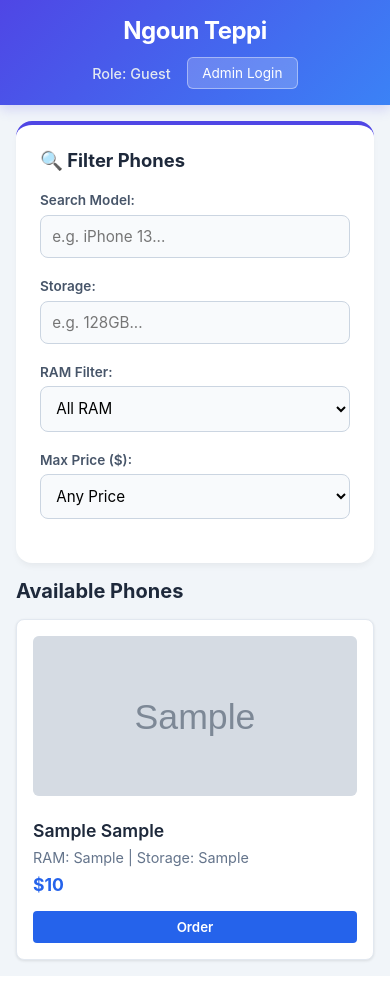
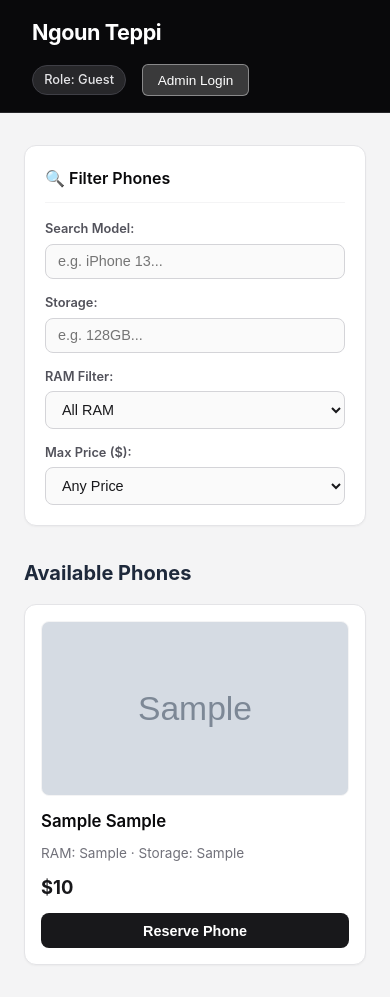
Before and after one commit to Nitaa0z/ngoun_teppi, a Flask app: page / in a window 390 px wide. Before the commit the page ends 976 px from the top, so only its background shows below. Run offline with Flask 3, Linux system fonts and the light colour scheme; tables that the repository leaves empty or names only in its code hold one stand-in row (values such as "Sample post"); grey boxes marked "Sample" are stand-in pictures; data that the repository does not hold is empty.

Commit message:
Apply clean black and gray UI theme

```diff
--- a/static/script.js
+++ b/static/script.js
@@ -155,19 +155,19 @@ function renderProducts(products) {
     const safeTitle = phoneTitle.replace(/'/g, "\\'");
 
     const adminDeleteButton = isAdmin
-      ? `<button type="button" onclick="deleteProduct(${product.id}, '${safeTitle}')" style="margin-top: 0.35rem; background: #ef4444; color: white; border: none; padding: 0.45rem; border-radius: 4px; cursor: pointer; font-weight: 600; font-size: 0.85rem;">🗑️ Delete (Sold In-Store)</button>`
+      ? `<button type="button" onclick="deleteProduct(${product.id}, '${safeTitle}')" style="margin-top: 0.35rem; background: #f4f4f5; color: #b91c1c; border: 1px solid #fecaca; padding: 0.5rem; border-radius: 8px; cursor: pointer; font-weight: 600; font-size: 0.85rem;">Delete (Sold In-Store)</button>`
       : "";
 
     const card = document.createElement("div");
     card.className = "product-card";
     card.style.cssText =
-      "background: white; border-radius: 8px; padding: 1rem; box-shadow: 0 1px 3px rgba(0,0,0,0.1); display: flex; flex-direction: column; gap: 0.5rem;";
+      "background: #ffffff; border-radius: 12px; padding: 1rem; display: flex; flex-direction: column; gap: 0.55rem;";
     card.innerHTML = `
-      <img src="${imageUrl}" alt="${phoneTitle}" style="width: 100%; height: 160px; object-fit: cover; border-radius: 6px; background: #f1f5f9;" onerror="this.onerror=null;this.src='${FALLBACK_IMG}'">
-      <h3 style="margin: 0; font-size: 1.1rem; color: #1e293b;">${phoneTitle}</h3>
-      <p style="color: #64748b; font-size: 0.9rem; margin: 0;">RAM: ${phoneRam} | Storage: ${phoneStorage}</p>
-      <p style="font-weight: bold; color: #2563eb; font-size: 1.1rem; margin: 0;">$${phonePrice}</p>
-      <button type="button" onclick="openOrderModal(${product.id}, '${safeTitle}')" style="margin-top: 0.5rem; background: #2563eb; color: white; border: none; padding: 0.5rem; border-radius: 4px; cursor: pointer; font-weight: 600;">Order</button>
+      <img src="${imageUrl}" alt="${phoneTitle}" style="width: 100%; height: 175px; object-fit: cover; border-radius: 8px; background: #f4f4f5; border: 1px solid #f4f4f5;" onerror="this.onerror=null;this.src='${FALLBACK_IMG}'">
+      <h3 style="margin: 0.25rem 0 0; font-size: 1.05rem; font-weight: 600; color: #09090b;">${phoneTitle}</h3>
+      <p style="color: #71717a; font-size: 0.85rem; margin: 0;">RAM: ${phoneRam} · Storage: ${phoneStorage}</p>
+      <p style="font-weight: 700; color: #18181b; font-size: 1.15rem; margin: 0.15rem 0;">$${phonePrice}</p>
+      <button type="button" onclick="openOrderModal(${product.id}, '${safeTitle}')" style="margin-top: auto; background: #18181b; color: #ffffff; border: none; padding: 0.6rem; border-radius: 8px; cursor: pointer; font-weight: 600; font-size: 0.9rem;">Reserve Phone</button>
       ${adminDeleteButton}
     `;
     productGrid.appendChild(card);
--- a/static/style.css
+++ b/static/style.css
@@ -2,337 +2,236 @@ html {
     scroll-behavior: smooth;
 }
 
-* {
+/* Base & Typography */
+*,
+*::before,
+*::after {
   box-sizing: border-box;
   margin: 0;
   padding: 0;
-    font-family: 'Inter', -apple-system, BlinkMacSystemFont, "Segoe UI", Roboto, sans-serif;
 }
 
 body {
-    background-color: #f1f5f9;
-    color: #1e293b;
+  font-family: -apple-system, BlinkMacSystemFont, "Inter", "Segoe UI", Roboto, sans-serif;
+  background-color: #f4f4f5;
+  color: #18181b;
+  line-height: 1.5;
+  -webkit-font-smoothing: antialiased;
 }
 
-/* Vibrant Header with Gradient */
+/* Header */
 header {
-    background: linear-gradient(135deg, #4f46e5 0%, #3b82f6 100%);
-    color: white;
-    padding: 1.25rem 2rem;
+  background-color: #09090b;
+  color: #fafafa;
+  padding: 1rem 2rem;
   display: flex;
+  flex-wrap: wrap;
   justify-content: space-between;
   align-items: center;
-    box-shadow: 0 4px 12px rgba(79, 70, 229, 0.2);
+  gap: 1rem;
+  border-bottom: 1px solid #27272a;
+  position: sticky;
+  top: 0;
+  z-index: 40;
 }
 
 header h1 {
-    font-size: 1.5rem;
+  font-size: 1.35rem;
   font-weight: 700;
-    letter-spacing: -0.5px;
+  letter-spacing: -0.02em;
+  color: #ffffff;
 }
 
-header span {
-    color: #e2e8f0 !important;
+#user-role-text {
+  background: #27272a;
+  color: #e4e4e7;
+  padding: 0.3rem 0.7rem;
+  border-radius: 999px;
+  font-size: 0.8rem !important;
+  border: 1px solid #3f3f46;
 }
 
-/* Layout */
+/* Main Layout */
 .main-container {
-    max-width: 1300px;
+  max-width: 1280px;
   margin: 2rem auto;
   padding: 0 1.5rem;
   display: grid;
-    grid-template-columns: 280px 1fr;
+  grid-template-columns: 260px 1fr;
   gap: 2rem;
+  align-items: start;
 }
 
-/* Responsive adjustments for mobile phones */
-@media (max-width: 768px) {
-    header {
-        flex-direction: column;
-        gap: 0.75rem;
-        text-align: center;
-        padding: 1rem;
-    }
-
-    header div {
-        flex-wrap: wrap;
-        justify-content: center;
-    }
-
+@media (max-width: 820px) {
   .main-container {
     grid-template-columns: 1fr;
-        padding: 0 1rem;
-        margin: 1rem auto;
-        gap: 1rem;
-    }
-
-    .product-grid {
-        grid-template-columns: repeat(auto-fill, minmax(220px, 1fr));
-        gap: 1rem;
-    }
-
-    .admin-section {
-        padding: 0 1rem;
-    }
-
-    /* Make tables scrollable side-to-side on mobile */
-    .table-wrapper {
-        overflow-x: auto;
-        -webkit-overflow-scrolling: touch;
-    }
-
-    table {
-        min-width: 600px;
   }
 }
 
-/* Sidebar Filters Card */
-aside.filters {
+/* Sidebar Filters */
+.filters {
   background: #ffffff;
-    padding: 1.5rem;
-    border-radius: 16px;
-    box-shadow: 0 4px 6px -1px rgb(0 0 0 / 0.05);
-    height: fit-content;
-    border-top: 4px solid #4f46e5;
+  border: 1px solid #e4e4e7;
+  border-radius: 12px;
+  padding: 1.25rem;
+  box-shadow: 0 1px 2px rgba(0, 0, 0, 0.04);
 }
 
-aside.filters h2 {
-    font-size: 1.15rem;
-    margin-bottom: 1.25rem;
-    color: #1e293b;
+.filters h2 {
+  font-size: 1rem;
+  font-weight: 600;
+  color: #09090b;
+  margin-bottom: 1rem;
+  padding-bottom: 0.75rem;
+  border-bottom: 1px solid #f4f4f5;
 }
 
-aside.filters label {
+.filters label {
   display: block;
-    font-size: 0.85rem;
+  font-size: 0.8rem;
   font-weight: 600;
-    margin-bottom: 0.4rem;
-    color: #475569;
+  color: #52525b;
+  margin-top: 0.85rem;
+  margin-bottom: 0.35rem;
 }
 
-aside.filters input,
-aside.filters select {
+.filters input,
+.filters select,
+.modal-content input,
+.modal-content select,
+.modal-content textarea {
   width: 100%;
-    padding: 0.7rem;
-    margin-bottom: 1.25rem;
-    border: 1px solid #cbd5e1;
+  padding: 0.55rem 0.75rem;
+  font-size: 0.9rem;
+  color: #18181b;
+  background-color: #fafafa;
+  border: 1px solid #d4d4d8;
   border-radius: 8px;
-    font-size: 0.95rem;
-    background: #f8fafc;
-    outline: none;
-    transition: all 0.2s;
+  transition: border-color 0.15s ease, box-shadow 0.15s ease, background-color 0.15s ease;
 }
 
-aside.filters input:focus,
-aside.filters select:focus {
-    border-color: #4f46e5;
-    background: #fff;
-    box-shadow: 0 0 0 3px rgba(79, 70, 229, 0.15);
+.filters input:focus,
+.filters select:focus,
+.modal-content input:focus,
+.modal-content select:focus,
+.modal-content textarea:focus {
+  outline: none;
+  background-color: #ffffff;
+  border-color: #18181b;
+  box-shadow: 0 0 0 3px rgba(24, 24, 27, 0.08);
 }
 
 /* Product Grid */
 .product-grid {
   display: grid;
-    grid-template-columns: repeat(auto-fill, minmax(260px, 1fr));
-    gap: 1.5rem;
+  grid-template-columns: repeat(auto-fill, minmax(240px, 1fr));
+  gap: 1.25rem;
 }
 
-/* Product Card */
 .product-card {
-    background: #ffffff;
-    border-radius: 16px;
-    padding: 1.25rem;
-    display: flex;
-    flex-direction: column;
-    justify-content: space-between;
-    box-shadow: 0 4px 6px -1px rgb(0 0 0 / 0.05);
-    transition: transform 0.2s, box-shadow 0.2s;
-    border: 1px solid #e2e8f0;
+  background: #ffffff !important;
+  border: 1px solid #e4e4e7 !important;
+  border-radius: 12px !important;
+  padding: 1rem !important;
+  box-shadow: 0 1px 2px rgba(0, 0, 0, 0.04) !important;
+  transition: transform 0.15s ease, box-shadow 0.15s ease, border-color 0.15s ease;
 }
 
 .product-card:hover {
-    transform: translateY(-5px);
-    box-shadow: 0 12px 20px -3px rgb(0 0 0 / 0.1);
+  transform: translateY(-2px);
+  border-color: #a1a1aa !important;
+  box-shadow: 0 8px 20px rgba(0, 0, 0, 0.06) !important;
 }
 
-.product-card img {
-    width: 100%;
-    height: 180px;
-    object-fit: cover;
-    border-radius: 10px;
-    margin-bottom: 1rem;
-    background: #f1f5f9;
+/* Customer Orders Section */
+#customer-orders {
+  max-width: 1280px;
+  margin: 2.5rem auto 3rem !important;
+  padding: 0 1.5rem !important;
 }
 
-.product-card h3 {
-    font-size: 1.1rem;
-    font-weight: 600;
-    color: #0f172a;
-    margin-bottom: 0.3rem;
-}
-
-.condition-tag {
-    background: #fef3c7;
-    color: #d97706;
-    padding: 0.25rem 0.6rem;
-    border-radius: 6px;
-    font-size: 0.75rem;
-    font-weight: 600;
-    display: inline-block;
-    margin: 0.4rem 0;
-}
-
-/* Action Buttons */
-.buy-btn {
-    background: linear-gradient(135deg, #4f46e5 0%, #3b82f6 100%);
-    color: white;
-    width: 100%;
-    padding: 0.75rem;
-    font-weight: 600;
-    border-radius: 8px;
-    border: none;
-    cursor: pointer;
-    margin-top: 1rem;
-    box-shadow: 0 4px 10px rgba(79, 70, 229, 0.25);
-    transition: opacity 0.2s;
-}
-
-.buy-btn:hover {
-    opacity: 0.9;
-}
-
-/* Admin Dashboard Section */
-.admin-section {
-    max-width: 1300px;
-    margin: 3rem auto;
-    padding: 0 1.5rem;
-}
-
-.admin-header {
-    display: flex;
-    justify-content: space-between;
-    align-items: center;
-    margin-bottom: 1rem;
+#customer-orders h2 {
+  font-size: 1.2rem;
+  font-weight: 700;
+  color: #09090b;
 }
 
 .table-wrapper {
-    background: white;
-    border-radius: 16px;
-    overflow: hidden;
-    box-shadow: 0 4px 6px -1px rgb(0 0 0 / 0.05);
-    border: 1px solid #e2e8f0;
+  border: 1px solid #e4e4e7;
+  border-radius: 12px !important;
+  box-shadow: 0 1px 2px rgba(0, 0, 0, 0.04) !important;
 }
 
-table {
-    width: 100%;
-    border-collapse: collapse;
-    text-align: left;
-}
-
-th {
-    background: #f8fafc;
-    color: #475569;
-    font-weight: 600;
-    padding: 1rem;
-    border-bottom: 1px solid #e2e8f0;
-}
-
-td {
-    padding: 1rem;
-    border-bottom: 1px solid #f1f5f9;
-    color: #334155;
-}
-
-/* --- MODAL POPUPS (Hides forms until triggered!) --- */
+/* Modals */
 .modal-backdrop {
   display: none;
   position: fixed;
-    top: 0;
-    left: 0;
-    width: 100%;
-    height: 100%;
-    background: rgba(15, 23, 42, 0.65);
-    backdrop-filter: blur(4px);
+  inset: 0;
+  background: rgba(9, 9, 11, 0.6);
+  backdrop-filter: blur(3px);
   justify-content: center;
   align-items: center;
-    z-index: 1000;
+  padding: 1rem;
+  z-index: 100;
 }
 
 .modal-content {
-    background: white;
-    padding: 2rem;
-    border-radius: 16px;
-    width: 440px;
-    max-width: 90%;
-    box-shadow: 0 20px 25px -5px rgb(0 0 0 / 0.15), 0 8px 10px -6px rgb(0 0 0 / 0.1);
+  background: #ffffff;
+  border: 1px solid #e4e4e7;
+  border-radius: 14px;
+  padding: 1.5rem;
+  width: 100%;
+  max-width: 440px;
+  box-shadow: 0 20px 35px rgba(0, 0, 0, 0.18);
 }
 
 .modal-content h3 {
-    font-size: 1.25rem;
+  font-size: 1.15rem;
   font-weight: 700;
-    color: #0f172a;
-    margin-bottom: 0.35rem;
+  color: #09090b;
+  margin-bottom: 0.25rem;
 }
 
 .modal-content label {
   display: block;
-    font-size: 0.85rem;
+  font-size: 0.82rem;
   font-weight: 600;
-    color: #475569;
+  color: #3f3f46;
   margin-top: 0.85rem;
   margin-bottom: 0.3rem;
-}
-
-.modal-content input,
-.modal-content select,
-.modal-content textarea {
-    width: 100%;
-    padding: 0.65rem;
-    border: 1px solid #cbd5e1;
-    border-radius: 8px;
-    font-size: 0.95rem;
-    outline: none;
-}
-
-.modal-content input:focus,
-.modal-content select:focus,
-.modal-content textarea:focus {
-    border-color: #4f46e5;
-    box-shadow: 0 0 0 3px rgba(79, 70, 229, 0.15);
 }
 
 .modal-actions {
   display: flex;
   justify-content: flex-end;
-    gap: 0.75rem;
-    margin-top: 1.5rem;
-}
-
-.modal-actions button {
-    font-weight: 600;
-    cursor: pointer;
-    border-radius: 8px;
-    border: none;
-    transition: all 0.2s;
+  gap: 0.65rem;
+  margin-top: 1.25rem;
 }
 
 .modal-actions button[type="button"] {
-    background: #e2e8f0;
-    color: #334155;
-    padding: 0.6rem 1.1rem;
+  background: #f4f4f5;
+  color: #27272a;
+  border: 1px solid #d4d4d8;
+  padding: 0.55rem 1rem;
+  border-radius: 8px;
+  font-weight: 600;
+  cursor: pointer;
 }
 
 .modal-actions button[type="button"]:hover {
-    background: #cbd5e1;
+  background: #e4e4e7;
 }
 
 .modal-actions button[type="submit"] {
-    background: linear-gradient(135deg, #4f46e5 0%, #3b82f6 100%);
-    color: white;
-    padding: 0.6rem 1.25rem;
-    box-shadow: 0 4px 10px rgba(79, 70, 229, 0.25);
+  background: #18181b;
+  color: #ffffff;
+  border: none;
+  padding: 0.55rem 1.1rem;
+  border-radius: 8px;
+  font-weight: 600;
+  cursor: pointer;
 }
 
 .modal-actions button[type="submit"]:hover {
-    opacity: 0.9;
+  background: #27272a;
 }
```
Lines whose indentation alone changed are shown as unchanged.
